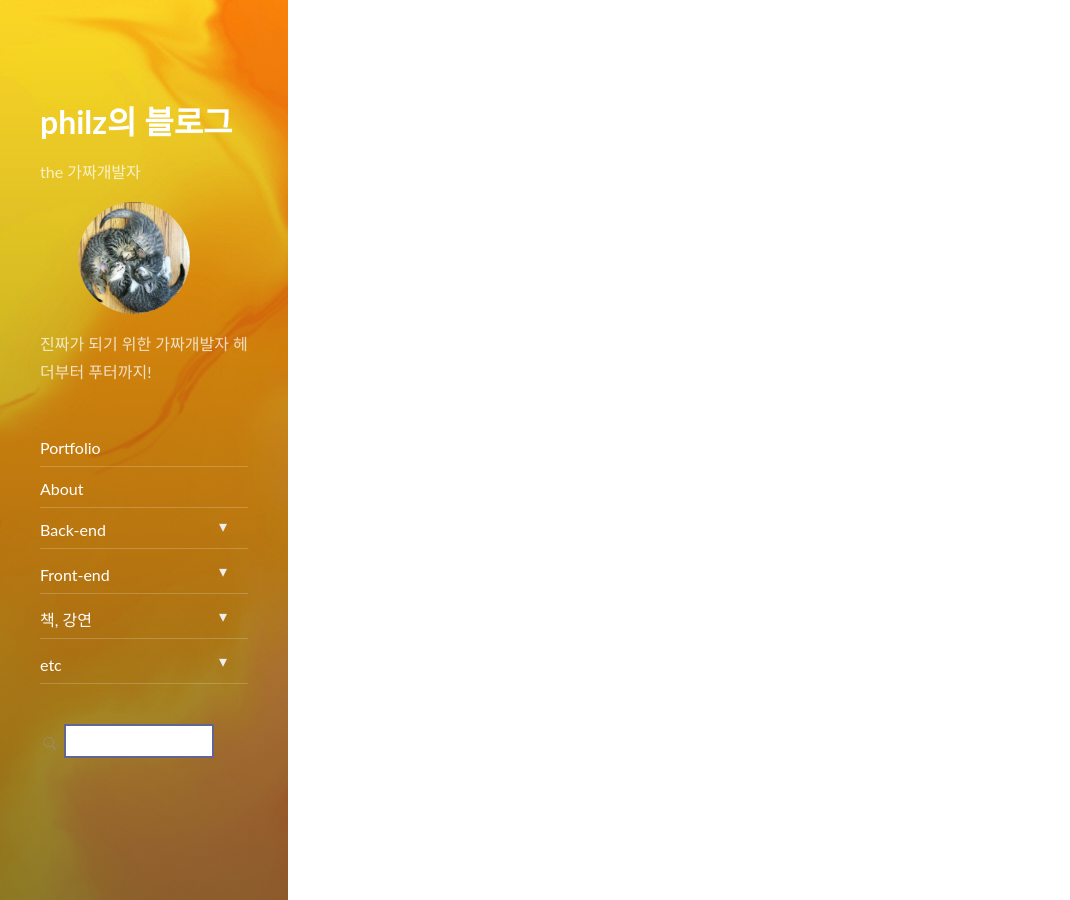
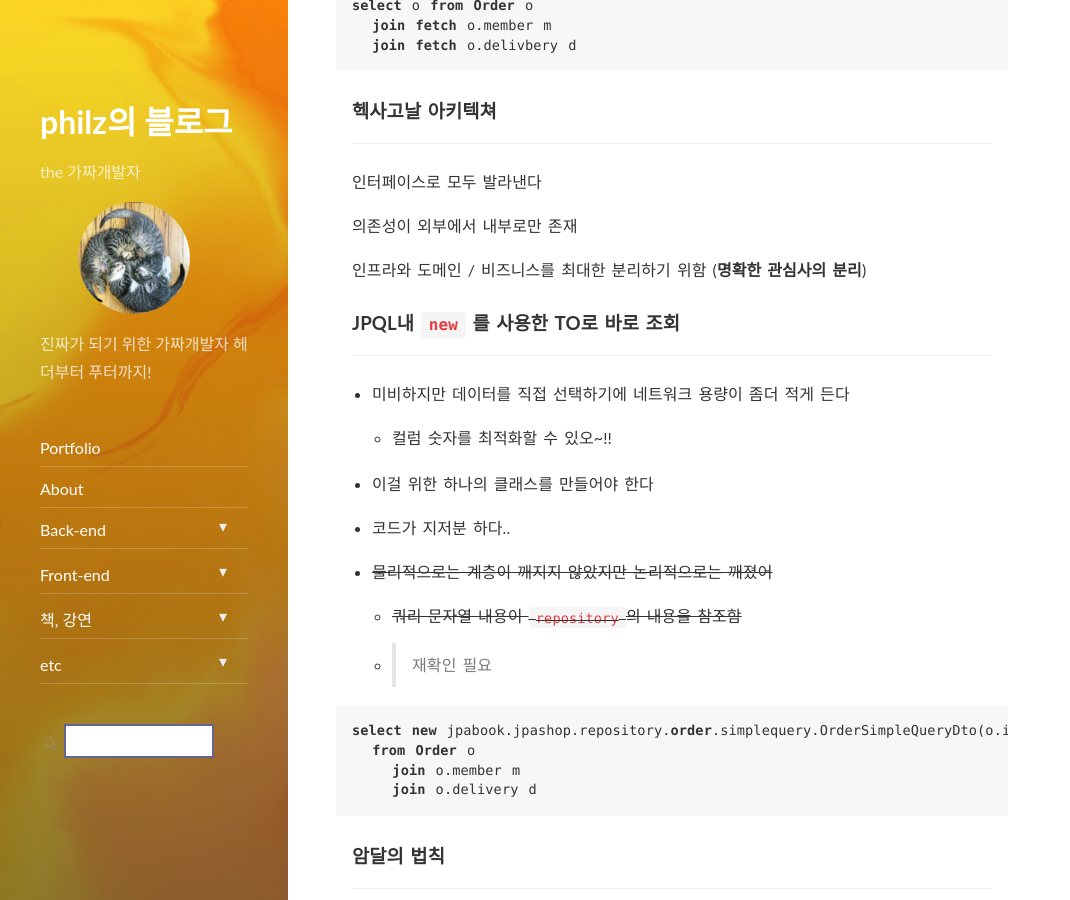
Before and after one commit to progress0407/progress0407.github.io, a Jekyll site: the page built from _posts/backend/jpa/2022-02-25-yhkim-jpa-app-part-two.md, in a window 1280 px wide and 900 px high, scrolled down 2610 px. Shown: the whole window, without its empty margins (0-1070 px from the left). Built offline with Jekyll 4.4.1, drawn with Linux system fonts in a browser that asks for light colours; nearby versions of some CDN libraries; some of the changed text lies outside the part shown.

Commit message:
활용 2편 추가 작성, 범균님 저서 포스팅 시작

````diff
--- a/_posts/backend/jpa/2022-02-25-yhkim-jpa-app-part-two.md
+++ b/_posts/backend/jpa/2022-02-25-yhkim-jpa-app-part-two.md
@@ -20,6 +20,145 @@ comments: true
 
 ![image](https://user-images.githubusercontent.com/66164361/155687599-382b5a3a-9bf2-4d68-9da3-6cb5368f1d92.png)
 
-1. 화면 벨리데이션이 모델ㅔ 있다
+1. 화면 벨리데이션이 모델에 있다
+
+- 프레젠테이션 계층과 핵심 도에민이 분리가 안 돼는 것이나 마찬가지 !
 
 2. 화면마다 API 호출방식 다를수잇다
+
+- 화면이 스펙이 깨진다 !
+
+> API 요청 스펙의 DTO가 별도로 필요하다
+
+그냥.. 내부로 받든, 외부로 보내든 엔티티를 내세우면 안돼!
+
+API 스펙에 맞는 전용 DTO를 통해서
+
+어떤 API가 어떤 필드를 필요로 하고 어떤 제약사항이 있는지를 한 번에 알 수 있다
+
+### 멱등성
+
+---
+
+같은걸 여러번 호출해도 결과는 같다.
+
+### 커맨드와 쿼리를 철저히 분리
+
+---
+
+수정은 커맨드이며 회원객체를 조회해 오는 것은 쿼리이다
+
+이 둘의 책임을 확실히 분리하는 것이 좋다 !
+
+id 정도는 반환해도 괜찮다
+
+### Json 반환을 무시하고 싶으면 `@JsonIgnore`
+
+---
+
+위 어노테이션을 넣으면 API로 노출될 떄 스프링은 내부적으로 잭슨을 쓰기 떄문에 무시할 수 있다
+
+물론 위처럼 사용하면 안됀다
+
+굉장히 다양한 클라이언트들이 많은 스타일의 API를 요구하는데 엔티티 하나를 막아 놓음으로써 다른 API에서는 활용할 수 있는 여지마저 막아 놓는 것이다
+
+### 반환 스타일, [] 냐 {} 냐
+
+---
+
+```json
+[
+  userA : {},
+  userB : {}
+  ...
+]
+```
+
+보다
+
+```json
+{
+  count : 4,
+  data : [
+    userA : {},
+    userB : {}
+  ]
+}
+```
+
+가 더 낫다 (확장이 가능하다)
+
+### 항상 우리는 `EAGER`로 처리할 지 심각한 고민에 빠지게 됨
+
+---
+
+계속해서 발생하는 `1 + N` 문제 ... ! 그냥 `EAGER`로 해버리면 그만일텐데 !! ㅠㅠㅠ
+
+> 내부적으로 프록시로 감쌀 때 `ByteBuddyInterceptor` 를 이용한다 !
+
+> 강의 중간에 해결하기 위한 하나의 방책으로 `Hibernate5Module` 을 사용하기도 했지만 이거 역시 좋은 방법은 아니야!
+
+### 결론은 fetch join을 사용하면 된다 !
+
+---
+
+```sql
+select o from Order o
+  join fetch o.member m
+  join fetch o.delivbery d
+```
+
+### 헥사고날 아키텍쳐
+
+---
+
+인터페이스로 모두 발라낸다
+
+의존성이 외부에서 내부로만 존재
+
+인프라와 도메인 / 비즈니스를 최대한 분리하기 위함 (**명확한 관심사의 분리**)
+
+### JPQL내 `new` 를 사용한 TO로 바로 조회
+
+---
+
+- 미비하지만 데이터를 직접 선택하기에 네트워크 용량이 좀더 적게 든다
+
+  - 컬럼 숫자를 최적화할 수 있오~!!
+
+- 이걸 위한 하나의 클래스를 만들어야 한다
+
+- 코드가 지저분 하다..
+
+- ~~물리적으로는 계층이 깨지지 않았지만 논리적으로는 깨졌어~~
+  - ~~쿼리 문자열 내용이 `repository`의 내용을 참조함~~
+  - > 재확인 필요
+
+```sql
+select new jpabook.jpashop.repository.order.simplequery.OrderSimpleQueryDto(o.id, m.name, o.orderDate, o.status, d.address)
+  from Order o
+    join o.member m
+    join o.delivery d
+```
+
+### 암달의 법칙
+
+---
+
+일부의 성능을 극한으로 끌여 올렸어도 그 일부가 전체에서 차지하는 비중이 작다면, 미비하다
+
+반대로 그 일부의 성능을 다소 증가시켰어도 전체에서 차지 하는 비중이 크면 체감이 될 정도로 크다
+
+예를 들어 보조 기억장치 (컴퓨터 용량 : C뜨라이브 등)
+
+보조 기억장치는 일반적으로 주기억장치나 CPU의 레지스터에 비해 느림
+
+때문에 무언가를 작업할 때 가장 느린 이 보조 기억장치에 의존하는 경향이 있음.
+
+즉 전체에서 차지하는 비중이 크다.
+
+때문에 HDD에서 SDD로 바꾸었을 떄 극한의 성능 체감을 느낄 수 있으며,
+
+흔히들 말하는 업그레이드의 가성비 끝판왕은
+
+HDD에서 SSD로 교체하는 것의 재해석이 가능 ... ㅋ
````
Also changed, not shown: _posts/book/book-cbk-basic-design-pattern/chapter-02-oop.md (added, +17 -0 lines).
